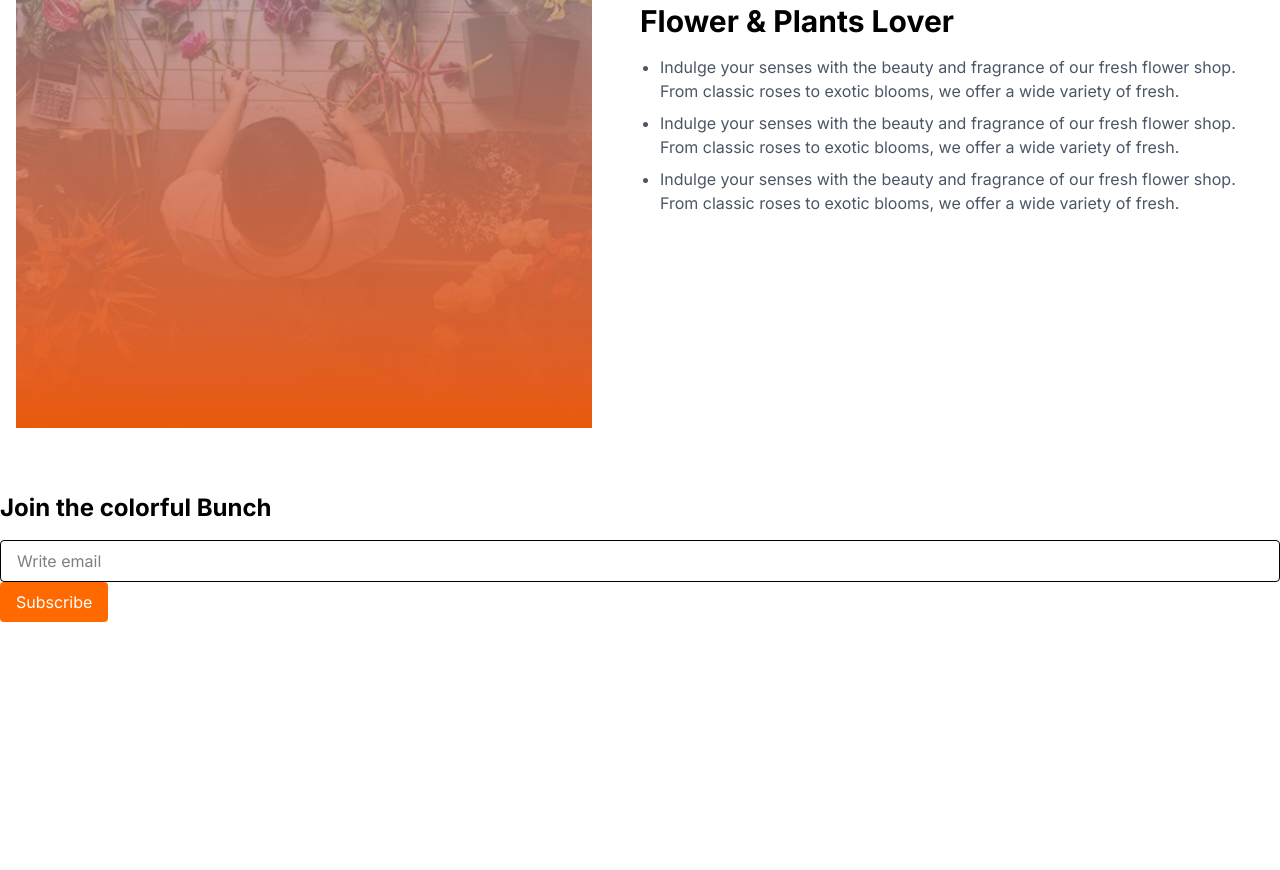
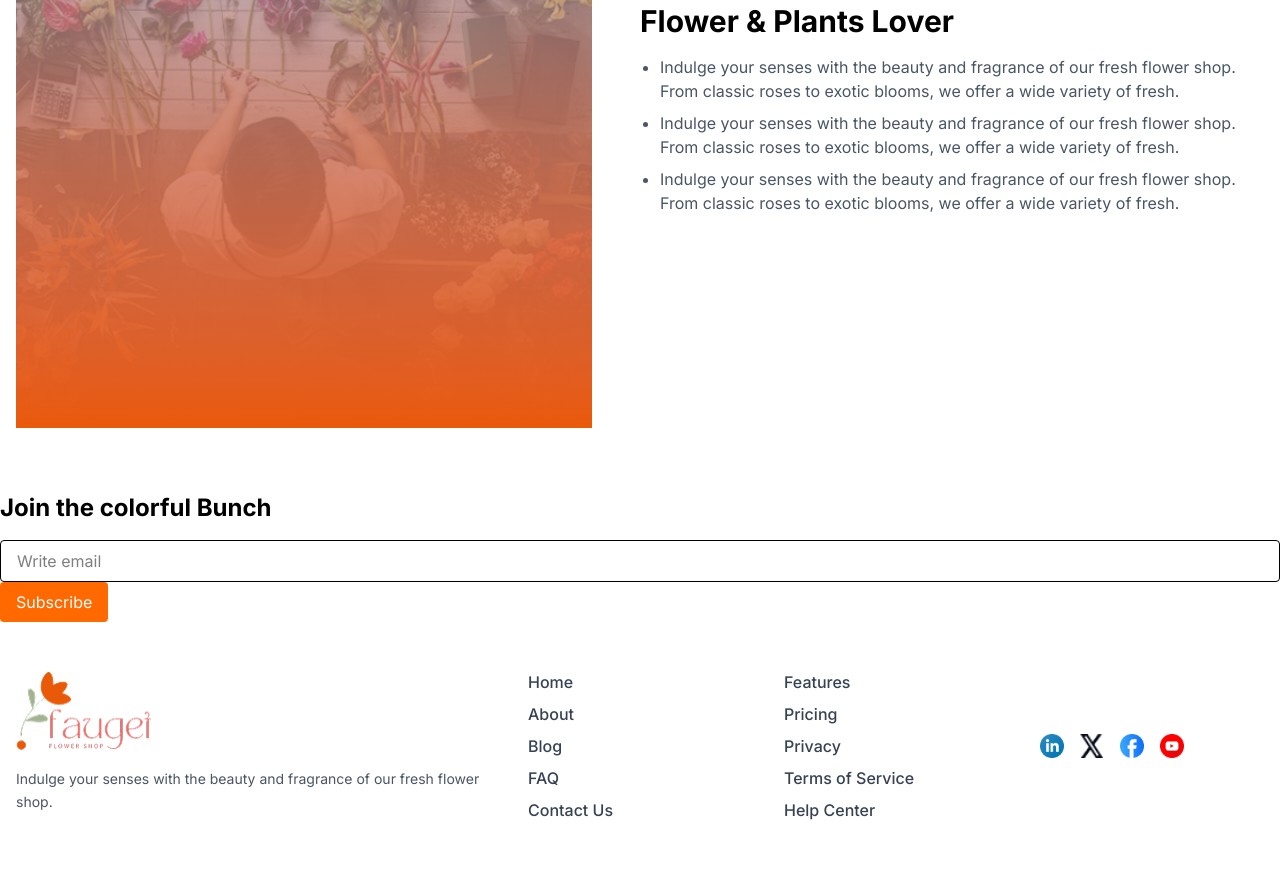
Before and after one commit to anikr311/Responsive-Flowers, a plain HTML site: page index.html in a window 1280 px wide. Shown: the part 1867-2737 px from the top of the page. Before the commit the page ends 2489 px from the top, so only its background shows below. Drawn offline with nearby package versions, Linux system fonts and the light colour scheme.

Commit message:
added footer section

```diff
--- a/index.html
+++ b/index.html
@@ -320,6 +320,67 @@
         </form>
       </section>
     </main>
-    <footer></footer>
+
+    <!-- Footer -->
+    <footer class="px-4 py-12 text-center md:text-left">
+      <div
+        class="max-w-7xl mx-auto grid grid-cols-1 md:grid-cols-4 lg:grid-cols-5 gap-8"
+      >
+        <!-- Logo and Description -->
+        <div class="col-span-full md:col-span-1 lg:col-span-2">
+          <img
+            class="w-[135px] h-[82px] mx-auto md:mx-0"
+            src="assets/logo.png"
+            alt="Logo"
+          />
+          <p class="text-sm leading-relaxed mt-4 text-gray-600">
+            Indulge your senses with the beauty and fragrance of our fresh
+            flower shop.
+          </p>
+        </div>
+
+        <!-- Column 1 -->
+        <div>
+          <ul class="space-y-2 text-gray-700 font-medium">
+            <li><a href="#" class="hover:text-green-600">Home</a></li>
+            <li><a href="#" class="hover:text-green-600">About</a></li>
+            <li><a href="#" class="hover:text-green-600">Blog</a></li>
+            <li><a href="#" class="hover:text-green-600">FAQ</a></li>
+            <li><a href="#" class="hover:text-green-600">Contact Us</a></li>
+          </ul>
+        </div>
+
+        <!-- Column 2 -->
+        <div>
+          <ul class="space-y-2 text-gray-700 font-medium">
+            <li><a href="#" class="hover:text-green-600">Features</a></li>
+            <li><a href="#" class="hover:text-green-600">Pricing</a></li>
+            <li><a href="#" class="hover:text-green-600">Privacy</a></li>
+            <li>
+              <a href="#" class="hover:text-green-600">Terms of Service</a>
+            </li>
+            <li><a href="#" class="hover:text-green-600">Help Center</a></li>
+          </ul>
+        </div>
+
+        <!-- Social Media Icons -->
+        <div
+          class="flex items-center justify-center md:justify-start space-x-4"
+        >
+          <a href="#"
+            ><img src="assets/icon-linkedin.png" alt="LinkedIn" class="w-6 h-6"
+          /></a>
+          <a href="#"
+            ><img src="assets/icon-twitter.png" alt="Twitter" class="w-6 h-6"
+          /></a>
+          <a href="#"
+            ><img src="assets/icon-facebook.png" alt="Facebook" class="w-6 h-6"
+          /></a>
+          <a href="#"
+            ><img src="assets/icon-youtube.png" alt="YouTube" class="w-6 h-6"
+          /></a>
+        </div>
+      </div>
+    </footer>
   </body>
 </html>
```
